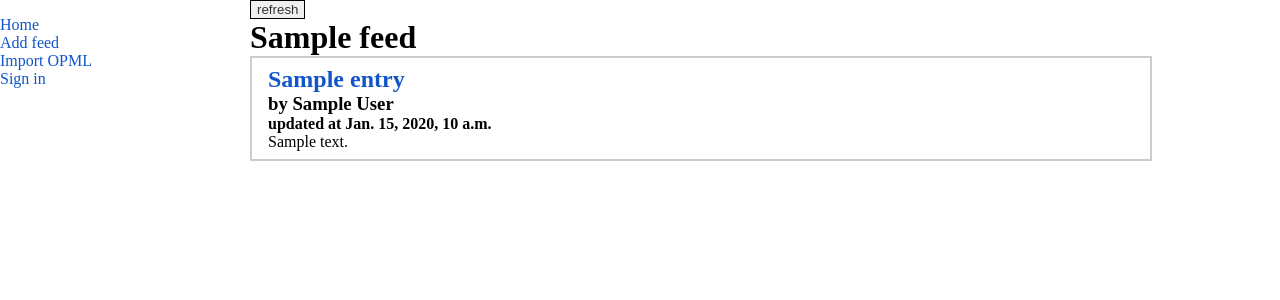
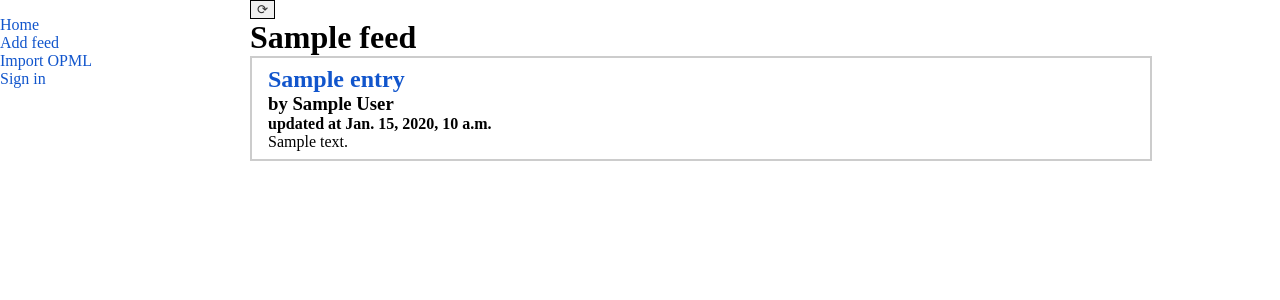
Before and after one commit to jdufresne/feedit, a Django app: template feeds/templates/feeds/feed.html in a window 1280 px wide. Shown: the top 300 px of the page. Run offline with Django 3.2, Linux system fonts and the light colour scheme; the template is opened without the code that fills it: values that come from a table or form of the project are taken from there, others are empty; tables that the repository leaves empty hold one stand-in row (values such as "Sample post"); some libraries are stand-ins or nearby versions.

Commit message:
Use refresh symbol

```diff
--- a/feeds/templates/feeds/feed.html
+++ b/feeds/templates/feeds/feed.html
@@ -17,7 +17,7 @@
       action="{% url feedit.feeds.views.refresh feed_id=feed.id %}">
   {% csrf_token %}
   <fieldset>
-    <input type="submit" value="refresh" />
+    <input type="submit" value="⟳" />
   </fieldset>
 </form>
 
```
